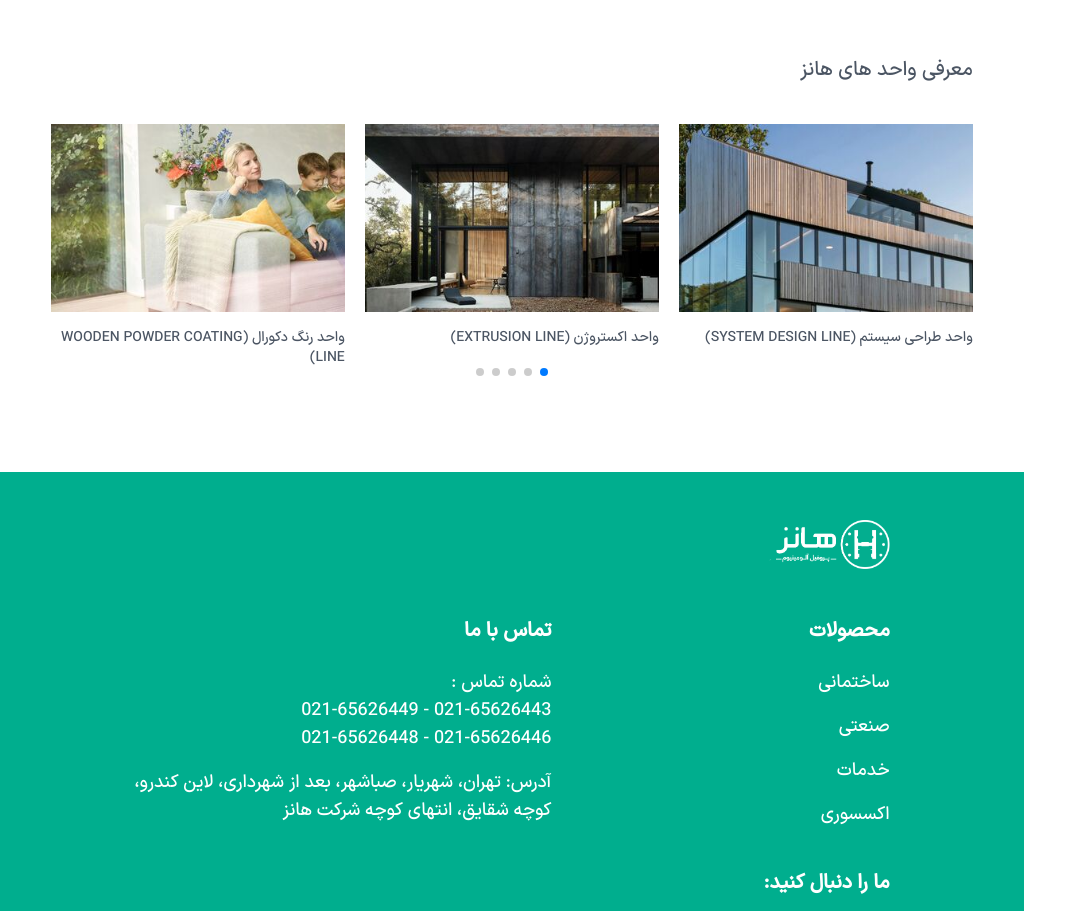
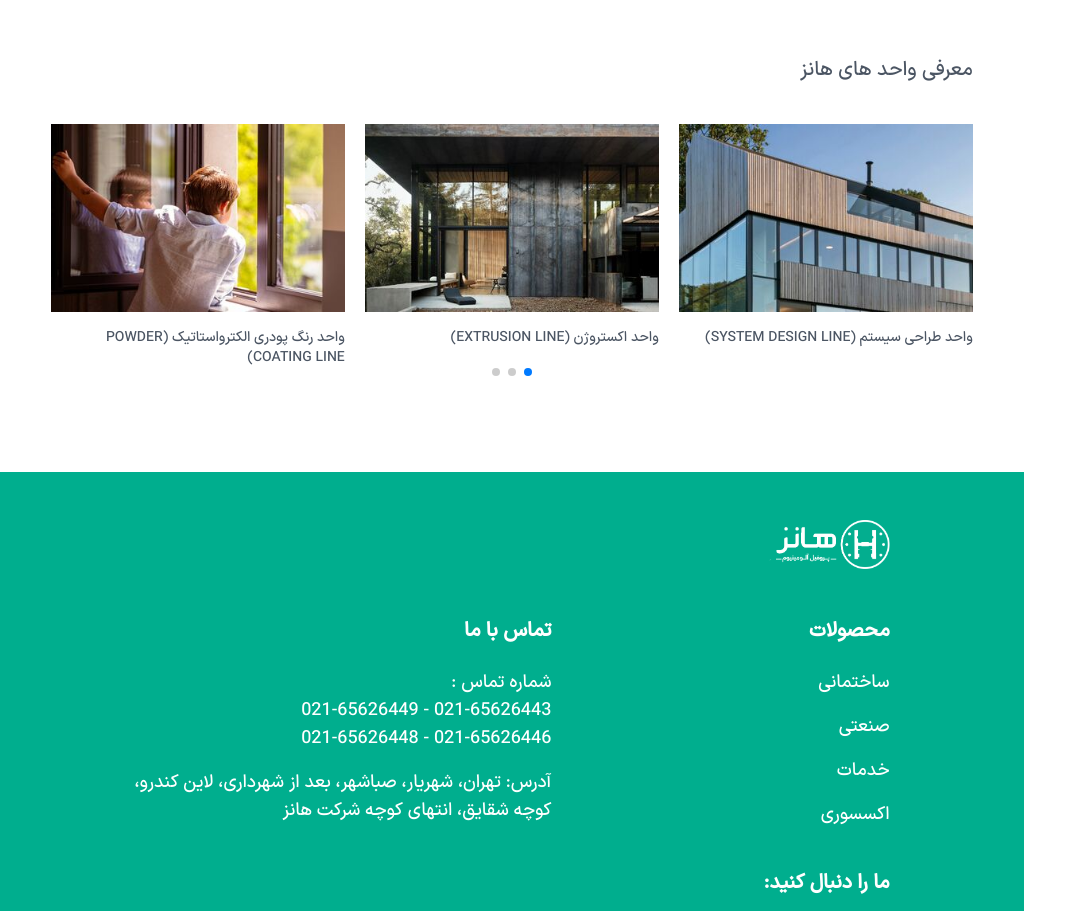
Before and after one commit to zahra-hsb/hanz-, a Next.js app: page / in a window 1280 px wide. Shown: the part 1620-2531 px from the top of the page, without its empty margins (0-1087 px from the left). Built offline with nearby package versions, Linux system fonts and the light colour scheme.

Commit message:
texts for present units changed

```diff
--- a/src/components/homeComponents/HanzUnits/index.jsx
+++ b/src/components/homeComponents/HanzUnits/index.jsx
@@ -56,13 +56,11 @@ const HanzUnits = () => {
     }
 
     const sliderItems = [
-        { image: image1, text: 'واحد طراحی سیستم (SYSTEM DESIGN LINE)', detail: 'شرکت هانز افتخار دارد در این واحد به کمک مهندسین مجرب و جوان کارآزموده با و با تکیه بر بررسی نیازهای بازار اقدام به طراحی و ساخت سیستم های مدرن و نوین در بخش صنعت ساختمان به خصوص نماهای مدرن و نوین ساختمان جهتپاسخگویی به انواع سلیقه های مشتریان و معماران عزیز می نماید.' },
-        { image: image2, text: 'واحد اکستروژن (EXTRUSION LINE)', detail: 'شرکت هانز مجهز به یک دستگاه پرس 2500 تن اکستروژن با دبل پولر هوایی فول اتوماتیک از شرکت زیمنس آلمان و میز فول اتوماتیک انتقال پروفیل و قسمت استرج و دستگاه ایجینگ القایی با قابلیت سختکاری پروفیل با آلیاژ 6063 تا 14 وبستر سختی را داراست' },
-        { image: image3, text: 'واحد رنگ دکورال (WOODEN POWDER COATING LINE)', detail: 'شرکت هانز با دارا بودن خط کامل دکورال از شرکت migrolio ایتالیا امکان ارائه ی پروفیل های آلومینیومی با حس لمس چوب و با کیفیت بالا و طرح و رنگ های متنوع را داراست.' },
-        { image: image4, text: 'واحد رنگ پودری الکترواستاتیک (POWDER COATING LINE)', detail: 'واحد رنگ پودری الکترواستاتیک شرکت هانز با بهذه گیری از خط رنگ آمیزی پودری شرکت ELFI ایتالیا به صورت فول رباتیک قابلیت ارائه خدمات رنگ برای پروفیل های با طول تا 14 متر و با ضخامت 80 میکرون را داراست که تنوع و کیفیت رنگ های ارائه شده می تواند زیباترین پروفیل ها را با توجه به انواع سلیقه و نظر مشتریان عزیز تامین کند.' },
+        { image: image1, text: 'واحد طراحی سیستم (SYSTEM DESIGN LINE)', detail: 'شرکت هانز افتخار دارد که به بهره مندی از تیم فنی مهندسی مجرب، بهترین و مدرن ترین سیستم های آلومینیومی پنجره و نما را برای سلیقه ای مختلف معماری،  طراحی و تولید نموده است.' },
+        { image: image2, text: 'واحد اکستروژن (EXTRUSION LINE)', detail: 'شرکت هانز مجهز به خط تولید پرس اکستروژن 2500 تن با دبل پولر هوایی تمام اتوماتیک شرکت زیمنش آلمان و میز فول اتوماتیک انتقال پروفیل که مجهز به دستگاه استرج و دستگاه ایجنت القایی با قابلیت سختیگری پروفیل با آلیاژ 6063 تا 14 وبستر سختی را داراست.' },
+        { image: image4, text: 'واحد رنگ پودری الکترواستاتیک (POWDER COATING LINE)', detail: 'واحد رنگ پودری شرکت هانز با بهره گیری از خط رنگ پودری شرکت ELFI ایتالیا به صورت  فول رباتیک قابلیت ارائه ی خدمات رنگ برای پروفیل های با طول 14 متر و با ضخامت 80 میکرون را داراست که تنوع و کیفیت رنگ های ارائه شده می تواند زیباترین پروفیل ها را با توجه به نظر و سلیقه ی مشتریان عزیز تامین می کند.' },
         { image: image5, text: 'واحد ترمال بریک (TERMAL BREAKING LINE)', detail: 'این واحد از شرکت هانز با استفاده از خط تخصصی ترمال بریک که دسنگاه آن از فناوری روز دنیا و از برند برتر سوئیسی Herman Muller تامین شده است، آماده ارائه خدمات ترمال بریک با نکنیک کنگره زنی منحصر به فرد و مونتاژ نمودن تیفه های پلی آمیدی با کیفیت بالا می باشد.' },
         { image: image1, text: 'واحد مونتاژ (ASSEMBLING LINE)', detail: 'در این بخش از شرکت با بهره گیری از نیروهای کارآزموده، دقیق و جوان با کمک خط تولید شرکت FOUM ایتالیا افدام به تولید پنجره و انواع نماهای نوین ساختمانی با بالاترین استاندارد و کیفیت روز در جهت جلب نظر هرچه بیشتر مشتریان عزیز می نماییم.' },
-        { image: image1, text: 'واحد رنگ آنادایز (ANODIZING LINE)', detail: 'شرکت هانز با دارا بودن خط کامل آنادایزینگ همچنین دستگاه های پولیش و براش، تکمیل کننده سلایف مختلف مشتریان عزیز خواهد بود.' },
     ]
     return (
         <>
--- a/src/pages/_document.js
+++ b/src/pages/_document.js
@@ -1,4 +1,6 @@
 import { Html, Head, Main, NextScript } from 'next/document'
+
+
 
 export default function Document() {
   return (
```
